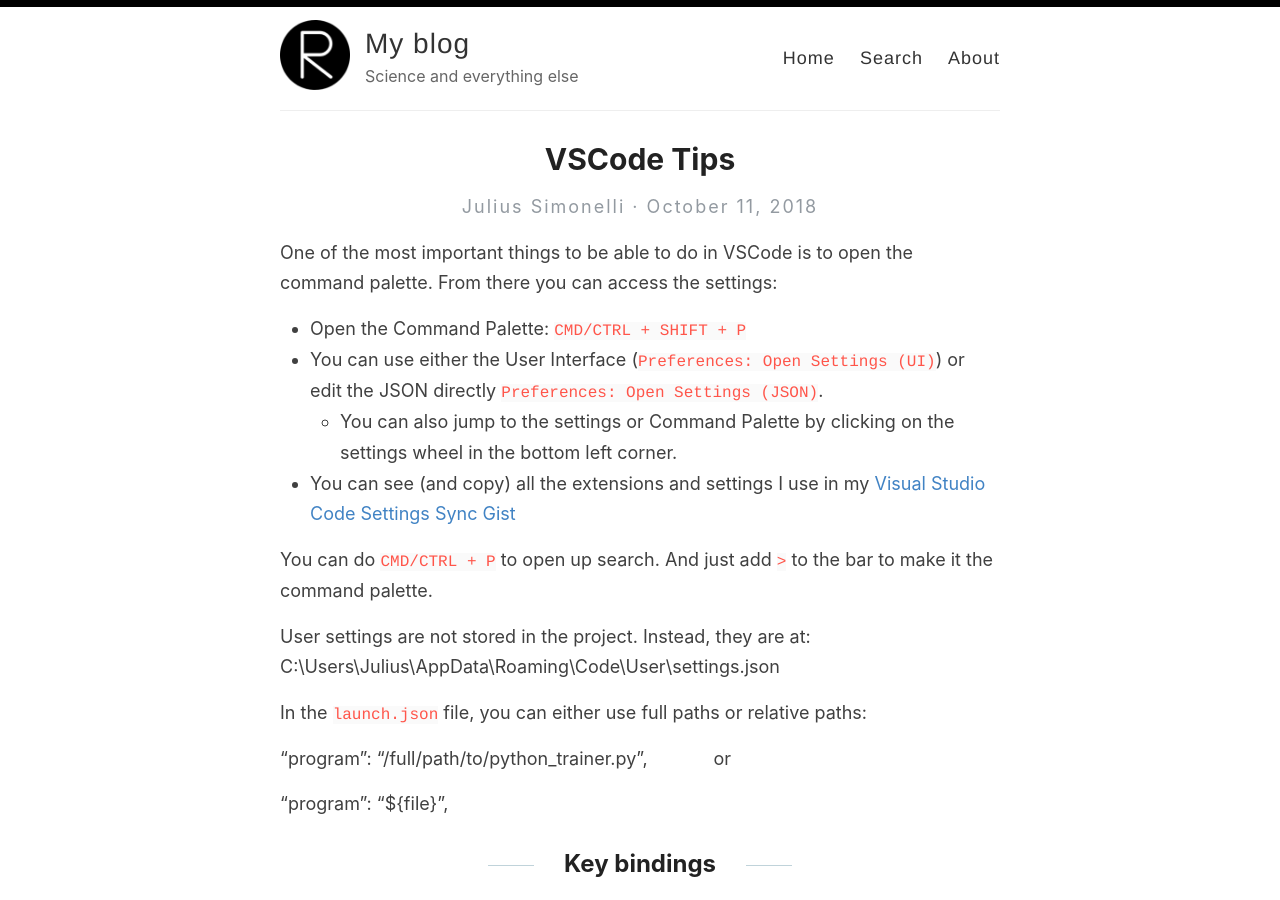
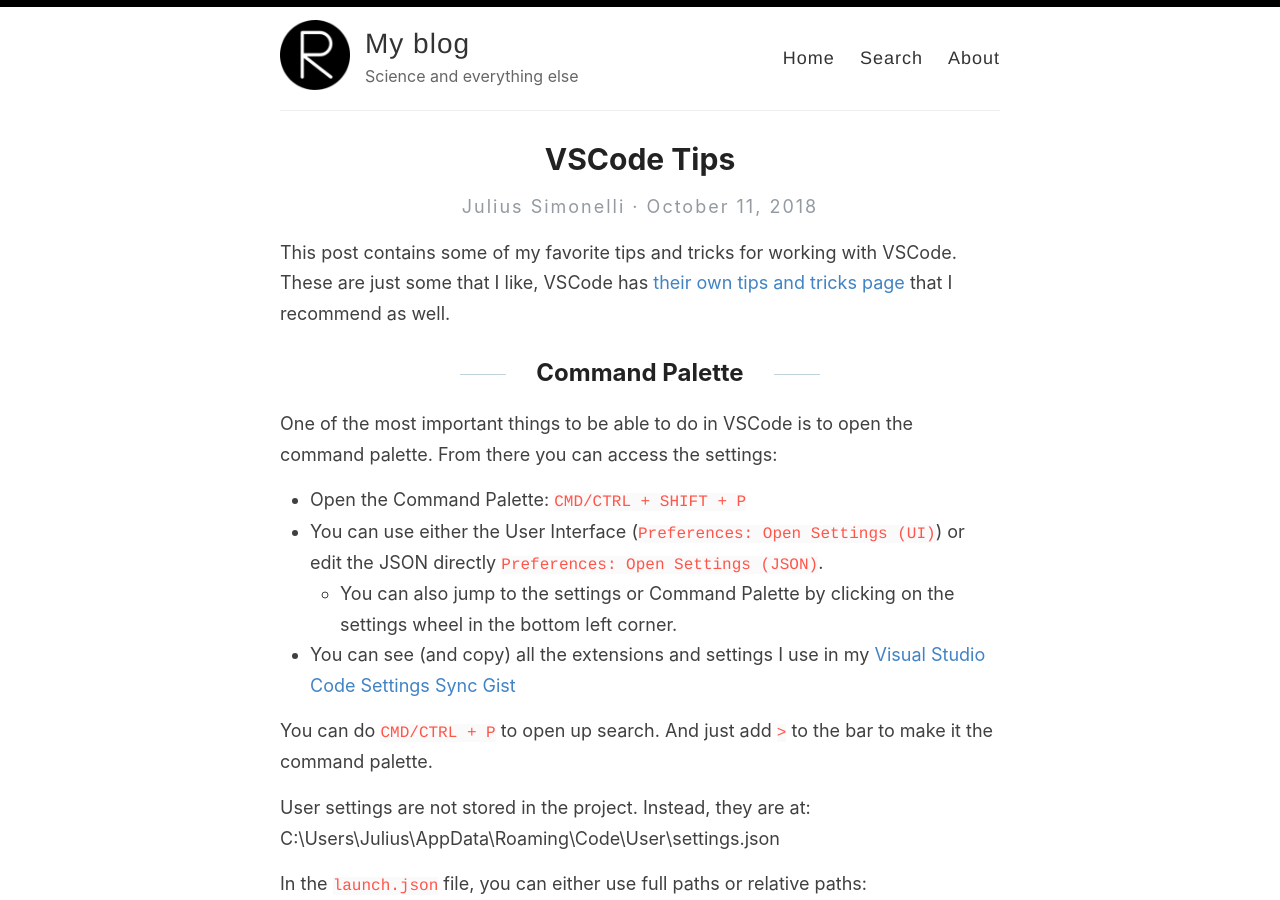
Before and after one commit to jss367/blog, a Jekyll site: the page built from _posts/2018-10-11-VSCode-Tips.md, in a window 1280 px wide and 900 px high. Built offline with Jekyll 4.4.1, drawn with Linux system fonts in a browser that asks for light colours; some of the changed text lies outside the part shown.

Commit message:
Update 2018-10-11-VSCode-Tips.md

```diff
--- a/_posts/2018-10-11-VSCode-Tips.md
+++ b/_posts/2018-10-11-VSCode-Tips.md
@@ -3,6 +3,10 @@ layout: post
 title: "VSCode Tips"
 tags: [Software]
 ---
+
+This post contains some of my favorite tips and tricks for working with VSCode. These are just some that I like, VSCode has [their own tips and tricks page](https://code.visualstudio.com/docs/getstarted/tips-and-tricks) that I recommend as well.
+
+## Command Palette
 
 One of the most important things to be able to do in VSCode is to open the command palette. From there you can access the settings:
 
```
Also changed, not shown: other parts of _posts/2018-10-11-VSCode-Tips.md (+5 -0 lines).
